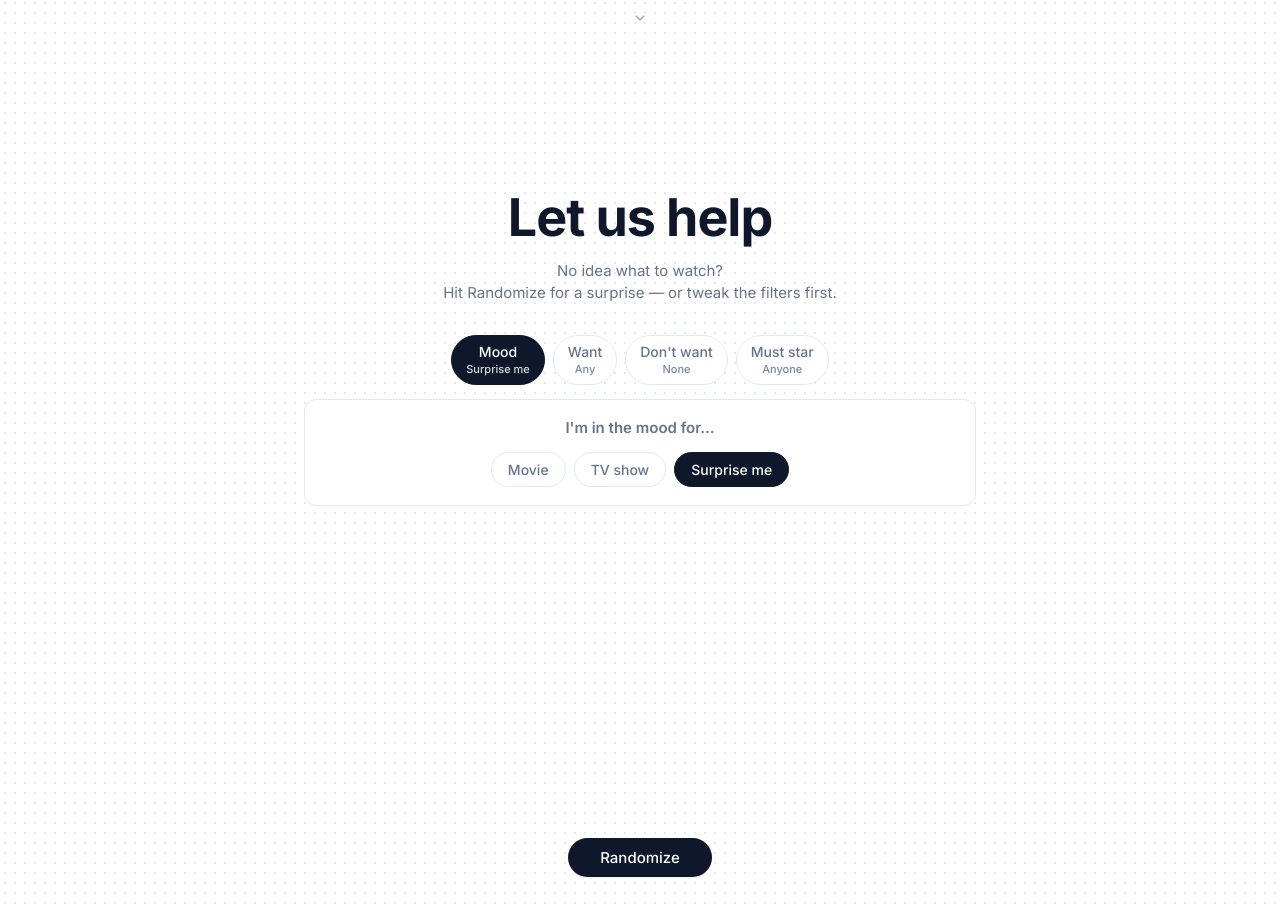
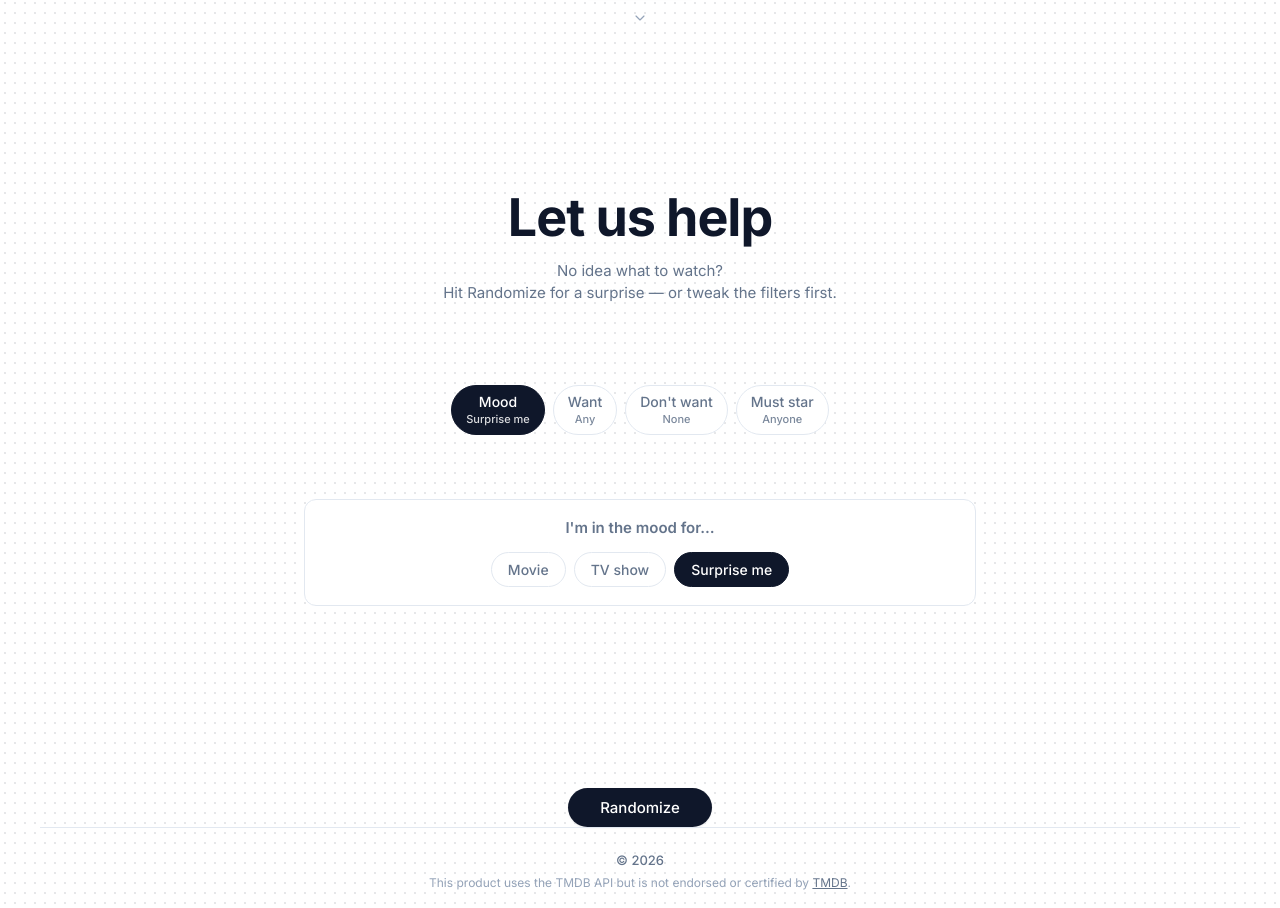
Before and after one commit to iti101/movieDatabase2.5, a React (Vite) app: page / in a window 1280 px wide. Shown: the part 1492-2400 px from the top of the page. Built offline with nearby package versions, Linux system fonts and the light colour scheme.

Commit message:
made adjustments SuggestPage and added a Footer component

```diff
--- /dev/null
+++ b/src/components/Footer.css
@@ -0,0 +1,52 @@
+.site-footer {
+  width: 100%;
+  margin-top: auto;
+  padding: 1.5rem clamp(1rem, 4vw, 2.5rem) 0;
+  border-top: 1px solid var(--border);
+}
+
+.site-footer__inner {
+  display: flex;
+  flex-direction: column;
+  align-items: center;
+  gap: 0.375rem;
+  max-width: 42rem;
+  margin: 0 auto;
+  text-align: center;
+}
+
+.site-footer__copy {
+  margin: 0;
+  font-size: 0.8125rem;
+  font-weight: 500;
+  color: var(--text-muted);
+}
+
+.site-footer__attribution {
+  margin: 0;
+  font-size: 0.75rem;
+  line-height: 1.45;
+  color: var(--text-faint);
+}
+
+.site-footer__attribution a {
+  color: var(--text-muted);
+  text-decoration: underline;
+  text-underline-offset: 0.12em;
+}
+
+.site-footer__attribution a:hover {
+  color: var(--text);
+}
+
+.site-footer__attribution a:focus-visible {
+  outline: 2px solid var(--focus-ring);
+  outline-offset: 2px;
+  border-radius: 0.25rem;
+}
+
+@media (max-width: 640px) {
+  .site-footer {
+    padding-top: 1.25rem;
+  }
+}
--- /dev/null
+++ b/src/components/Footer.jsx
@@ -0,0 +1,24 @@
+import './Footer.css';
+
+export default function Footer() {
+  const year = new Date().getFullYear();
+
+  return (
+    <footer className="site-footer">
+      <div className="site-footer__inner">
+        <p className="site-footer__copy">&copy; {year}</p>
+        <p className="site-footer__attribution">
+          This product uses the TMDB API but is not endorsed or certified by{' '}
+          <a
+            href="https://www.themoviedb.org/"
+            target="_blank"
+            rel="noopener noreferrer"
+          >
+            TMDB
+          </a>
+          .
+        </p>
+      </div>
+    </footer>
+  );
+}
--- a/src/components/HeroHeading.css
+++ b/src/components/HeroHeading.css
@@ -143,7 +143,7 @@
   display: flex;
   flex-direction: column;
   align-items: center;
-  gap: 0.75rem;
+  gap: 0;
   opacity: 0;
   filter: blur(14px);
   transform: translateX(-50%) translateY(0.75rem) scale(0.97);
@@ -174,26 +174,40 @@
   display: flex;
   align-items: center;
   justify-content: center;
+  height: 0;
+  margin-top: 0;
+  padding: 0;
+  border: none;
+  background: none;
+  overflow: hidden;
   color: var(--text-faint);
   opacity: 0;
-  transform: translateY(-0.35rem);
-  will-change: opacity, transform;
+  cursor: pointer;
+  pointer-events: none;
+  will-change: height, margin-top, opacity;
+  transition:
+    height 0.65s cubic-bezier(0.22, 1, 0.36, 1),
+    margin-top 0.65s cubic-bezier(0.22, 1, 0.36, 1),
+    opacity 0.5s ease 0.08s,
+    color 0.2s ease;
 }
 
 .hero-heading__arrow--visible {
-  animation: hero-heading-arrow-enter 0.65s cubic-bezier(0.22, 1, 0.36, 1) forwards;
+  height: 1.25rem;
+  margin-top: 0.75rem;
+  opacity: 1;
+  pointer-events: auto;
 }
 
-@keyframes hero-heading-arrow-enter {
-  0% {
-    opacity: 0;
-    transform: translateY(-0.35rem);
-  }
+.hero-heading__arrow:hover,
+.hero-heading__arrow:focus-visible {
+  color: var(--text-muted);
+}
 
-  100% {
-    opacity: 1;
-    transform: translateY(0);
-  }
+.hero-heading__arrow:focus-visible {
+  outline: 2px solid var(--accent);
+  outline-offset: 4px;
+  border-radius: 0.25rem;
 }
 
 @media (prefers-reduced-motion: reduce) {
@@ -209,10 +223,15 @@
     transform: translateX(-50%);
   }
 
+  .hero-heading__arrow {
+    transition: none;
+  }
+
   .hero-heading__arrow--visible {
-    animation: none;
+    height: 1.25rem;
+    margin-top: 0.75rem;
     opacity: 1;
-    transform: none;
+    pointer-events: auto;
   }
 }
 
--- a/src/components/HeroHeading.jsx
+++ b/src/components/HeroHeading.jsx
@@ -136,9 +136,19 @@ function HeroHeading({
       {showButton ? (
         <div className="hero-heading__cta hero-heading__cta--visible">
           <PillButton onClick={onGetStarted}>Let&apos;s get started</PillButton>
-          {showArrow ? (
-            <div className="hero-heading__arrow hero-heading__arrow--visible" aria-hidden="true">
-              <svg width="20" height="20" viewBox="0 0 24 24" fill="none">
+          <button
+            type="button"
+            className={
+              showArrow
+                ? 'hero-heading__arrow hero-heading__arrow--visible'
+                : 'hero-heading__arrow'
+            }
+            onClick={onGetStarted}
+            tabIndex={showArrow ? 0 : -1}
+            aria-label="Let's get started"
+            aria-hidden={!showArrow}
+          >
+            <svg width="20" height="20" viewBox="0 0 24 24" fill="none" aria-hidden="true">
               <path
                 d="M6 9l6 6 6-6"
                 stroke="currentColor"
@@ -147,8 +157,7 @@ function HeroHeading({
                 strokeLinejoin="round"
               />
             </svg>
-            </div>
-          ) : null}
+          </button>
         </div>
       ) : null}
     </>
--- a/src/pages/SearchPage.css
+++ b/src/pages/SearchPage.css
@@ -63,6 +63,7 @@
   flex-direction: column;
   align-items: center;
   gap: 1rem;
+  transform: translateY(150px);
   transition:
     transform 0.45s ease,
     max-width 0.45s ease;
--- a/src/pages/SuggestPage.css
+++ b/src/pages/SuggestPage.css
@@ -3,8 +3,8 @@
   min-height: 100vh;
   min-height: 100dvh;
   display: flex;
-  justify-content: center;
-  align-items: flex-start;
+  flex-direction: column;
+  align-items: center;
   padding: clamp(4.5rem, 10vh, 6rem) clamp(1rem, 4vw, 2.5rem) clamp(2rem, 5vh, 3rem);
   box-sizing: border-box;
 }
@@ -20,6 +20,7 @@
   flex-direction: column;
   align-items: center;
   gap: 1.75rem;
+  flex: 1;
   width: 100%;
   max-width: 42rem;
   text-align: center;
@@ -55,6 +56,7 @@
   flex-direction: column;
   gap: 0.75rem;
   width: 100%;
+  margin-top: 100px;
   text-align: left;
 }
 
@@ -63,6 +65,7 @@
   overflow-x: auto;
   -webkit-overflow-scrolling: touch;
   scrollbar-width: none;
+  transform: translateY(-50px);
 }
 
 .suggest-page__tabs-scroll::-webkit-scrollbar {
@@ -281,7 +284,7 @@
   align-items: center;
   gap: 1rem;
   width: 100%;
-  margin-top: calc(0.25rem + 300px);
+  margin-top: calc(0.25rem + 150px);
   transition: margin-top 0.5s cubic-bezier(0.22, 1, 0.36, 1);
 }
 
--- a/src/pages/SuggestPage.jsx
+++ b/src/pages/SuggestPage.jsx
@@ -1,6 +1,7 @@
 import { useEffect, useMemo, useState } from 'react';
 import { useNavigate } from 'react-router-dom';
 import FilterChipGroup from '../components/FilterChipGroup';
+import Footer from '../components/Footer';
 import PillButton from '../components/PillButton';
 import SearchResultCard from '../components/SearchResultCard';
 import { searchPeople } from '../services/tmdb';
@@ -463,6 +464,8 @@ export default function SuggestPage({ embedded = false }) {
           ) : null}
         </div>
       </div>
+
+      <Footer />
     </div>
   );
 }
```
Lines whose indentation alone changed are shown as unchanged.
